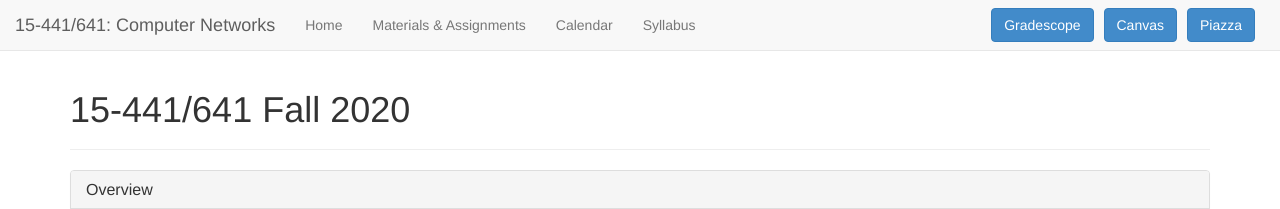
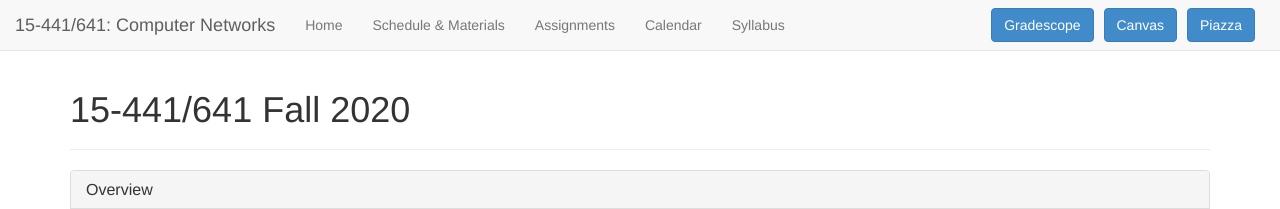
Before and after one commit to computer-networks/fa21, a Jekyll site: the page built from index.html, in a window 1280 px wide. Shown: the top 209 px of the page. Built offline with Jekyll 4.4.1, drawn with Linux system fonts in a browser that asks for light colours.

```diff
--- a/_layouts/coursepage.html
+++ b/_layouts/coursepage.html
@@ -38,7 +38,8 @@ PUBLIC "-//W3C//DTD XHTML 1.0 Strict//EN"
       <div class="collapse navbar-collapse navbar-ex1-collapse">
         <ul class="nav navbar-nav">
           <li><a href="index.html">Home</a></li>
-          <li><a href="lectures.html">Materials & Assignments</a></li>
+          <li><a href="lectures.html">Schedule & Materials</a></li>
+          <li><a href="assignments.html">Assignments</a></li>
           <li><a href="calendar.html">Calendar</a></li>
           <li><a href="https://docs.google.com/document/d/17lz440QaxWmpUVNr2MpAGfLKqB_HphTC6btIAT7NsO0/edit?usp=sharing">Syllabus</a></li>
         </ul>
--- a/lectures.html
+++ b/lectures.html
@@ -1,6 +1,6 @@
 ---
 layout: coursepage
-title: 15-441/641 Schedule & Assignments
+title: 15-441/641 Schedule & Materials
 ---
 
 <iframe width=100% height=1000 src="https://docs.google.com/spreadsheets/d/e/2PACX-1vSMH_l0XcZU72lmqaY6t1wX3KKaJ5lu-vPsvpRi17VD2HhtpEL5k_N2AZIawST2tNQKRoSnvXqTa3p0/pubhtml?gid=2070713763&amp;single=true&amp;widget=true&amp;headers=false"></iframe>
```
